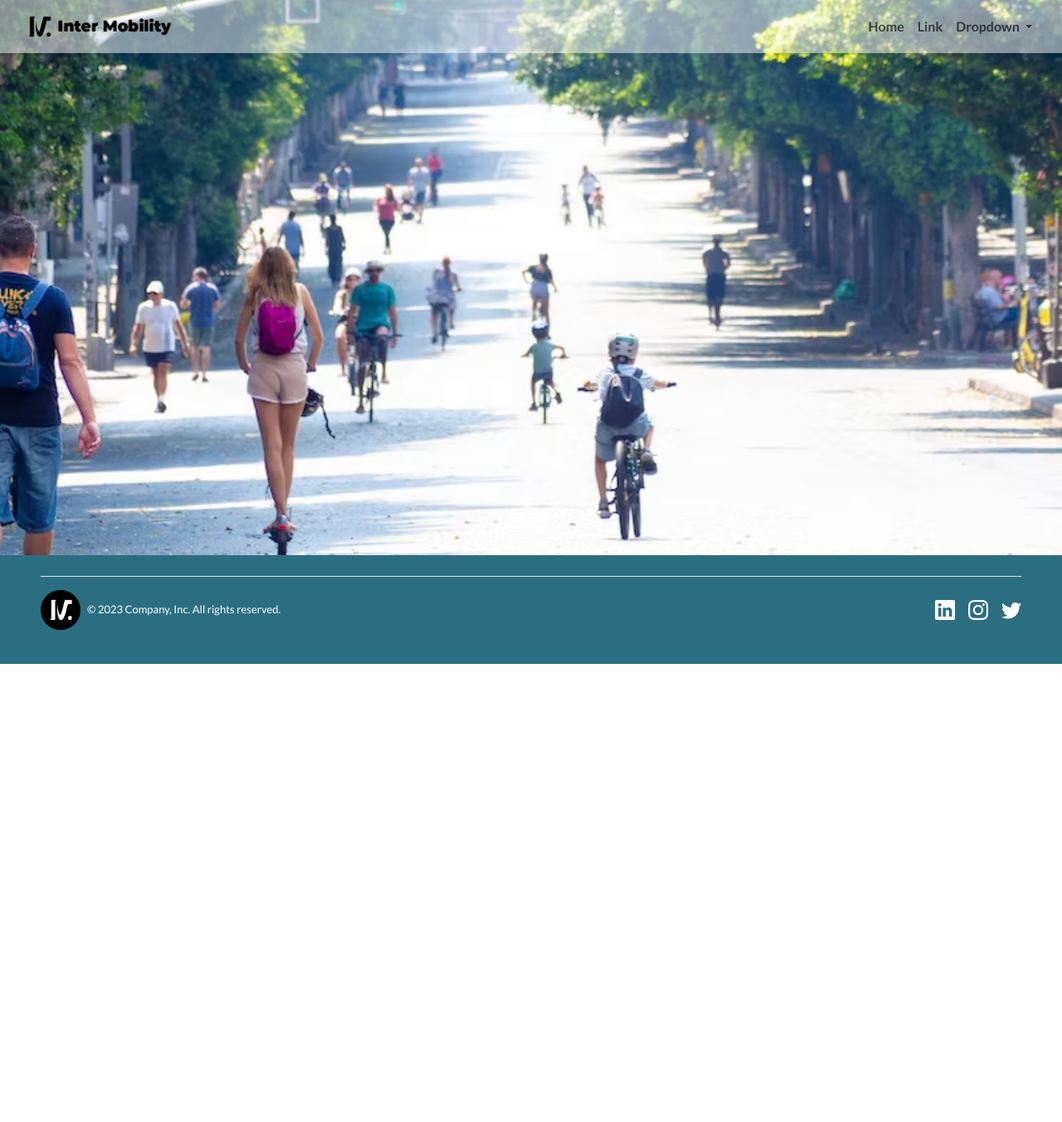
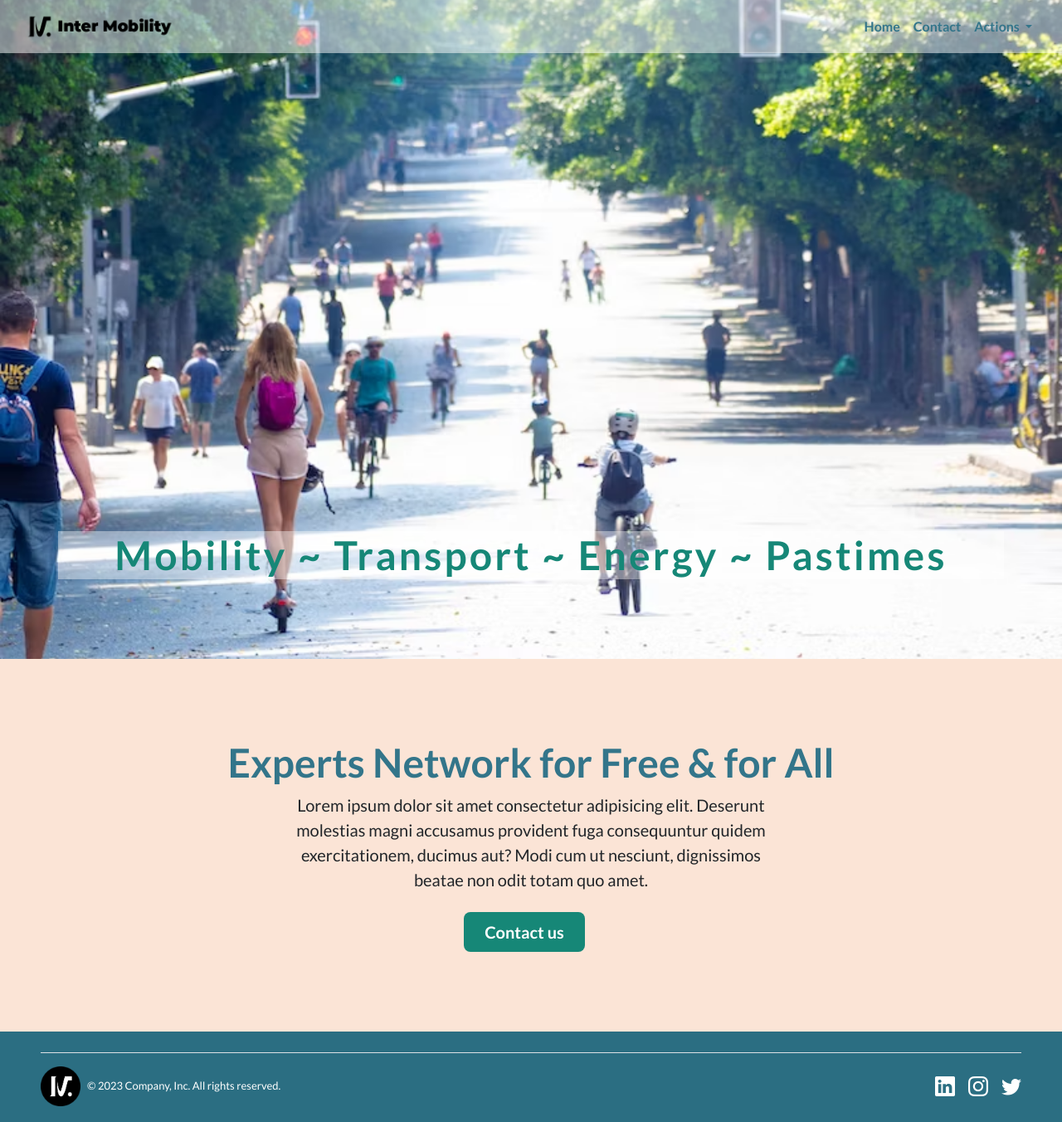
Before and after one commit to OHLAntoine/Inter_Mobility, a plain HTML site: page index.html in a window 1280 px wide. Shown: the whole page at 83% size. Before the commit the page ends 800 px from the top, so only its background shows below. Drawn offline with nearby package versions, Linux system fonts and the light colour scheme.

Commit message:
Ajout de la première section

```diff
--- a/assets/css/style.css
+++ b/assets/css/style.css
@@ -14,11 +14,15 @@ button {
 
 body {
     font-family: 'Lato', sans-serif;
+
+}
+
+.background_image {
     background-image: url("../images/uploads/green-mobility.avif");
     background-repeat: no-repeat;
     background-size: cover;
-    background-position: center;
-    background-attachment: local;
+    background-position: 60% 80%;
+    background-attachment: fixed;
 }
 
 :root {
@@ -29,6 +33,10 @@ body {
 }
 
 /* Header */
+
+header {
+    z-index: 1;
+}
 
 .menu {
     height: 4rem;
@@ -42,6 +50,7 @@ body {
 
 .nav_links li a {
     font-weight: bold;
+    color: var(--light_blue-);
 }
 
 .logo_brand_compressed {
@@ -52,11 +61,48 @@ body {
 .dropdown-menu[data-bs-popper] {
     left: auto;
     right: 0;
-    background-color: rgba(255, 255, 255, 0.8);
+    background-color: rgba(255, 255, 255, 0.5);
+}
+
+.dropdown-item:hover {
+    color: var(--dark_blue-);
 }
 
 .offcanvas {
     background-color: var(--beige-);
+}
+
+/* Content */
+
+.home-title {
+    margin-top: 72vh;
+    margin-bottom: 12vh;
+    color: var(--green-);
+    background-color: rgba(255, 255, 255, 0.4);
+}
+
+.words_resume {
+    font-weight: bold;
+    font-size: 3rem;
+    letter-spacing: .2rem;
+}
+
+.resume {
+    background-color: var(--beige-);
+}
+
+.resume_title {
+    color: var(--light_blue-);
+}
+
+.contact_button {
+    background-color: var(--green-);
+    color: white;
+}
+
+.contact_button:hover {
+    background-color: var(--dark_blue-);
+    color: white;
 }
 
 /* Footer */
--- a/index.html
+++ b/index.html
@@ -11,8 +11,10 @@
     <link rel="stylesheet" href="./assets/css/style.css">
     <title>InterMobility</title>
 </head>
-<body class="d-flex flex-column justify-content-start">
+<body class="d-flex flex-column justify-content-start h-100">
 
+    <div class="background_image">
+    <header>
         <nav class="navbar navbar-expand-lg sticky-top menu">
             <a class="navbar-brand" href="/index.html">
                 <img src="./assets/images/Export/1x/logo-intermobility-black-transparent+name-small.png" alt="Logo InterMobility" class="logo_navbar">
@@ -32,19 +34,21 @@
                                 <a class="nav-link" aria-current="page" href="./index.html">Home</a>
                             </li>
                             <li class="nav-item">
-                            <a class="nav-link" href="#">Link</a>
+                                <a class="nav-link" href="#">Contact</a>
                             </li>
                             <li class="nav-item dropdown">
                                 <a class="nav-link dropdown-toggle" href="#" role="button" data-bs-toggle="dropdown" aria-expanded="false">
-                            Dropdown
+                                Actions
                                 </a>
                                 <ul class="dropdown-menu">
-                                <li><a class="dropdown-item" href="#">Action</a></li>
-                                <li><a class="dropdown-item" href="#">Another action</a></li>
+                                    <li><a class="dropdown-item" href="#">Mobility</a></li>
+                                    <li><a class="dropdown-item" href="#">Transport</a></li>
+                                    <li><a class="dropdown-item" href="#">Energy</a></li>
+                                    <li><a class="dropdown-item" href="#">Pastimes</a></li>
                                     <li>
                                         <hr class="dropdown-divider">
                                     </li>
-                                <li><a class="dropdown-item" href="#">Something else here</a></li>
+                                    <li><a class="dropdown-item" href="#">Others</a></li>
                                 </ul>
                             </li>
                         </ul>
@@ -52,13 +56,29 @@
                 </div>
             </div>
         </nav>
+    </header>
 
-    <section class="container h-100">
-
+    <section class="h-100">
+        <div class="container text-center home-title">
+            <h1 class="words_resume">Mobility ~ Transport ~ Energy ~ Pastimes</h1>
+        </div>
+    </div>
+        <div class="px-4 py-5 text-center resume">
+            <div class="py-5">
+                <h2 class="display-5 fw-bold resume_title">Experts Network for Free & for All</h2>
+                <div class="col-lg-6 mx-auto">
+                    <p class="fs-5 mb-4">Lorem ipsum dolor sit amet consectetur adipisicing elit. Deserunt molestias magni accusamus provident fuga consequuntur quidem exercitationem, ducimus aut? Modi cum ut nesciunt, dignissimos beatae non odit totam quo amet.</p>
+                    <div class="d-grid gap-2 d-sm-flex justify-content-sm-center">
+                        <a href="#" class="btn btn-lg px-4 me-sm-3 fw-bold contact_button">Contact us</a>
+                    </div>
+                </div>
+            </div>
+        </div>
     </section>
 
-    <div class="footer footer_container mt-auto fixed-bottom">
-            <footer class="d-flex flex-wrap justify-content-between align-items-center py-3 my-4 border-top ms-5 me-5">
+
+    <footer class="footer footer_container mt-auto">
+        <div class="d-flex flex-wrap justify-content-between align-items-center py-3 my-4 border-top ms-5 me-5">
             <div class="col-md-4 d-flex align-items-center">
                 <a href="./index.html" class="mb-3 me-2 mb-md-0 text-body-secondary text-decoration-none lh-1">
                     <img src="./assets/images/Export/1x/logo-intermobility-black-cercle.png" alt="Logo InterMobility Rond" class="logo_brand_footer">
@@ -70,8 +90,9 @@
                 <li class="ms-3"><a class="social_links" href="#"><i class="bi bi-instagram"></i></a></li>
                 <li class="ms-3"><a class="social_links" href="#"><i class="bi bi-twitter"></i></a></li>
             </ul>
+        </div>
     </footer>
-    </div>
+
 
     <script src="https://cdn.jsdelivr.net/npm/bootstrap@5.3.1/dist/js/bootstrap.bundle.min.js" integrity="sha384-HwwvtgBNo3bZJJLYd8oVXjrBZt8cqVSpeBNS5n7C8IVInixGAoxmnlMuBnhbgrkm" crossorigin="anonymous"></script>
     <script src="./assets/scripts/scripts.js"></script>
```
Lines whose indentation alone changed are shown as unchanged.
